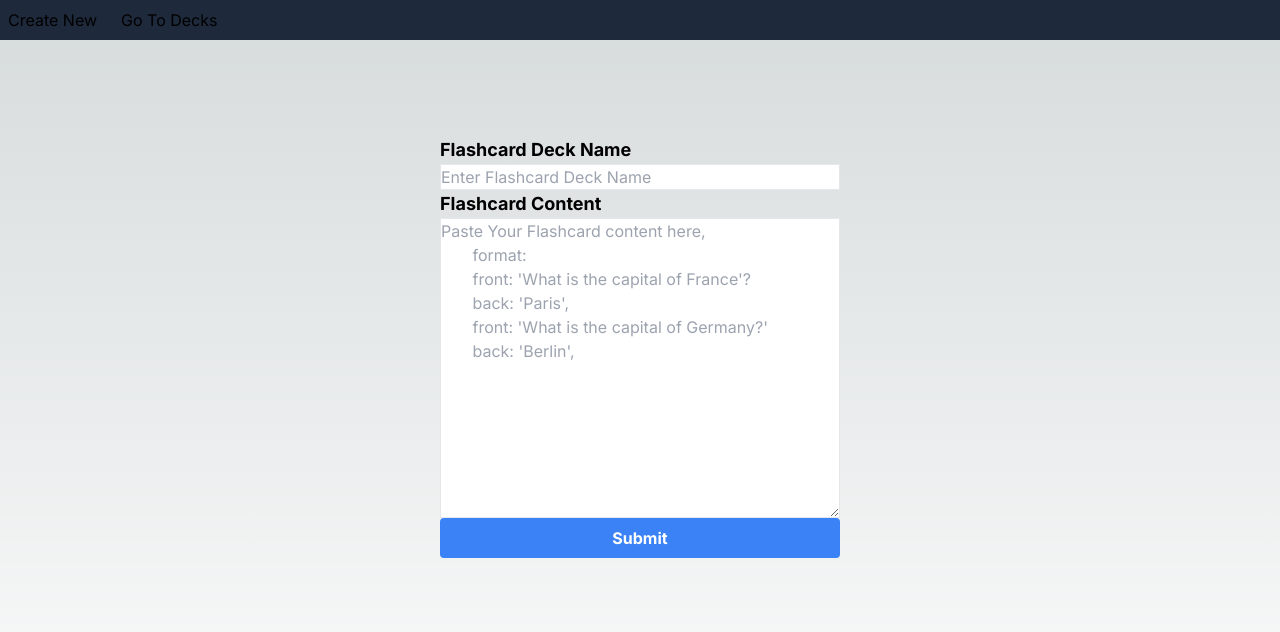
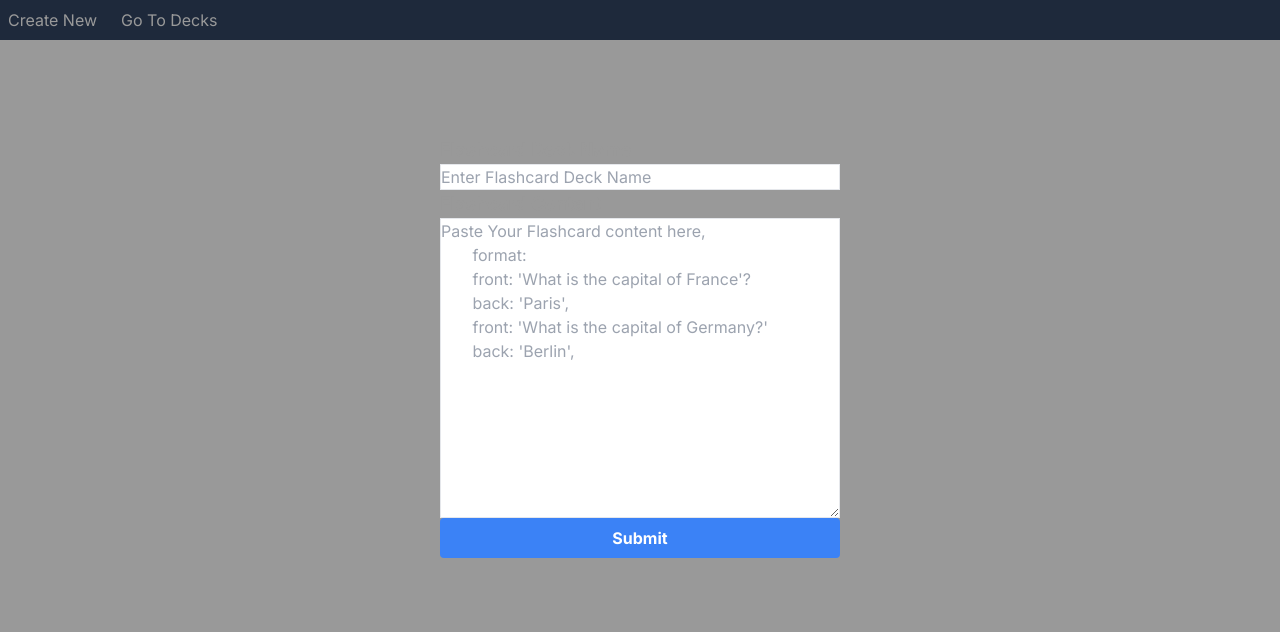
Before and after one commit to duris/flashcard-app, a Next.js app: page / in a window 1280 px wide. Shown: the top 632 px of the page. Built offline with nearby package versions, Linux system fonts and the light colour scheme; no server answers.

Commit message:
update ui

```diff
--- a/src/app/globals.css
+++ b/src/app/globals.css
@@ -8,7 +8,7 @@
   --background-end-rgb: 255, 255, 255;
 }
 
-@media (prefers-color-scheme: dark) {
+@media (prefers-color-scheme: light) {
   :root {
     --foreground-rgb: 255, 255, 255;
     --background-start-rgb: 0, 0, 0;
@@ -17,13 +17,8 @@
 }
 
 body {
-  color: rgb(var(--foreground-rgb));
-  background: linear-gradient(
-      to bottom,
-      transparent,
-      rgb(var(--background-end-rgb))
-    )
-    rgb(var(--background-start-rgb));
+  background-color: #999;
+  color: #999;
 }
 
 @layer utilities {
@@ -51,6 +46,8 @@
 
 .card-front,
 .card-back {
+  color: black;
+  background-color: #f2f2f2;
   position: absolute;
   width: 100%;
   height: 100%;
@@ -61,6 +58,7 @@
 }
 
 .card-back {
-  background-color: #000;
+  background-color: #f1f1f1;
+  color: black;
   transform: rotateY(180deg); /* Flips the back side */
 }
```
